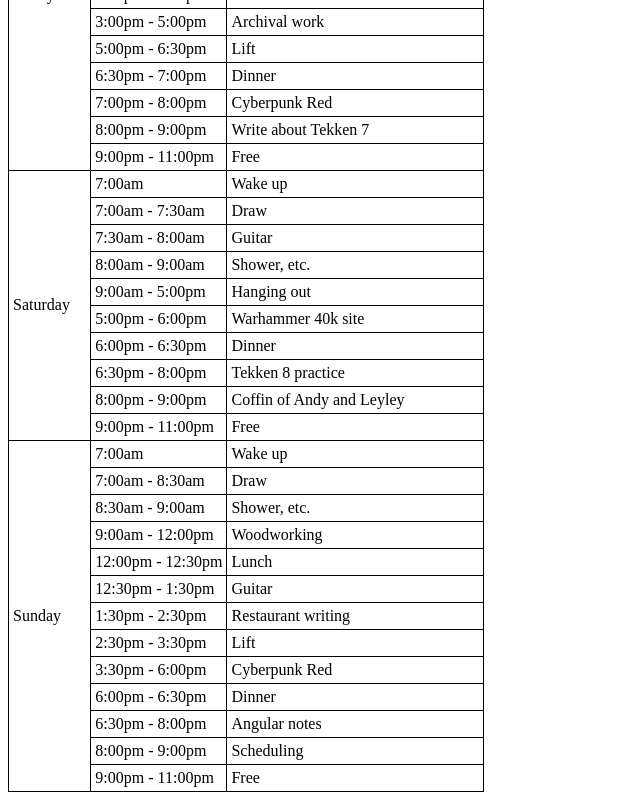
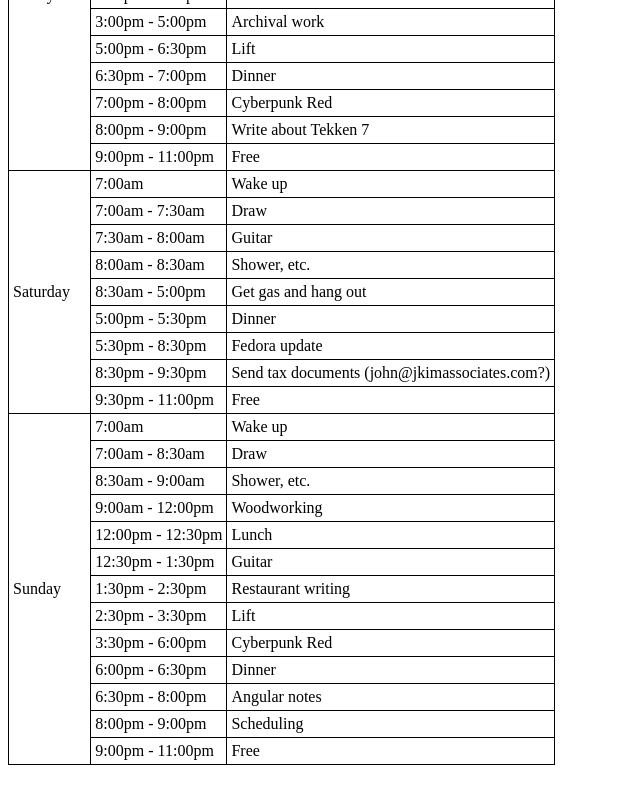
Before and after one commit to RadicalGarlic/safehouse.kim, an Angular app: page /wiki in a window 1280 px wide. Shown: the part 2024-2824 px from the top of the page, without its empty margins (0-640 px from the left). After the commit the page ends 2797 px from the top, so only its background shows below. Built offline with nearby package versions, Linux system fonts and the light colour scheme.

Commit message:
Update Saturday schedule

```diff
--- a/src/app/wiki/wiki.component.html
+++ b/src/app/wiki/wiki.component.html
@@ -296,7 +296,7 @@
     </tr>
 
     <tr>
-      <td rowspan="11">Saturday</td>
+      <td rowspan="10">Saturday</td>
     </tr>
     <tr>
       <td>7:00am</td>
@@ -311,31 +311,27 @@
       <td>Guitar</td>
     </tr>
     <tr>
-      <td>8:00am - 9:00am</td>
+      <td>8:00am - 8:30am</td>
       <td>Shower, etc.</td>
     </tr>
     <tr>
-      <td>9:00am - 5:00pm</td>
-      <td>Hanging out</td>
+      <td>8:30am - 5:00pm</td>
+      <td>Get gas and hang out</td>
     </tr>
     <tr>
-      <td>5:00pm - 6:00pm</td>
-      <td>Warhammer 40k site</td>
-    </tr>
-    <tr>
-      <td>6:00pm - 6:30pm</td>
+      <td>5:00pm - 5:30pm</td>
       <td>Dinner</td>
     </tr>
     <tr>
-      <td>6:30pm - 8:00pm</td>
-      <td>Tekken 8 practice</td>
+      <td>5:30pm - 8:30pm</td>
+      <td>Fedora update</td>
     </tr>
     <tr>
-      <td>8:00pm - 9:00pm</td>
-      <td>Coffin of Andy and Leyley</td>
+      <td>8:30pm - 9:30pm</td>
+      <td>Send tax documents {{ '(john@jkimassociates.com?)' }}</td>
     </tr>
     <tr>
-      <td>9:00pm - 11:00pm</td>
+      <td>9:30pm - 11:00pm</td>
       <td>Free</td>
     </tr>
 
```
